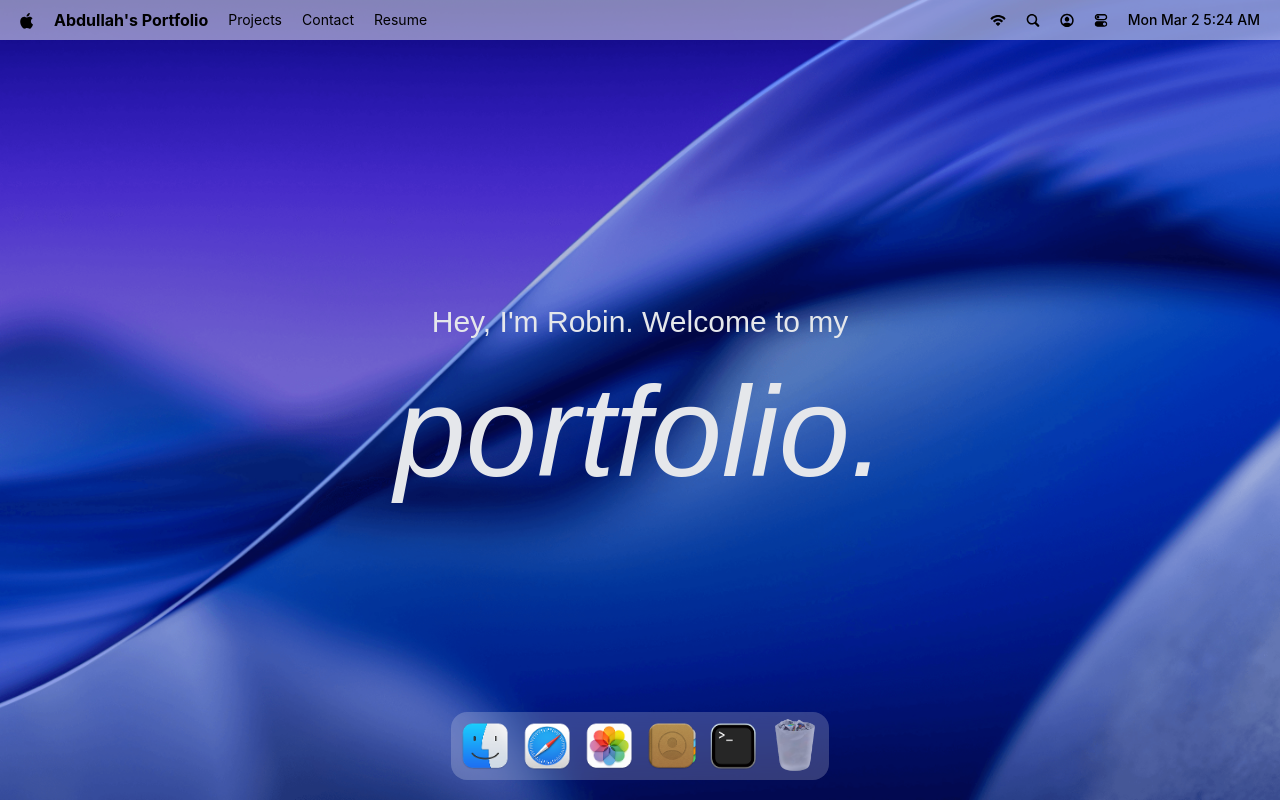
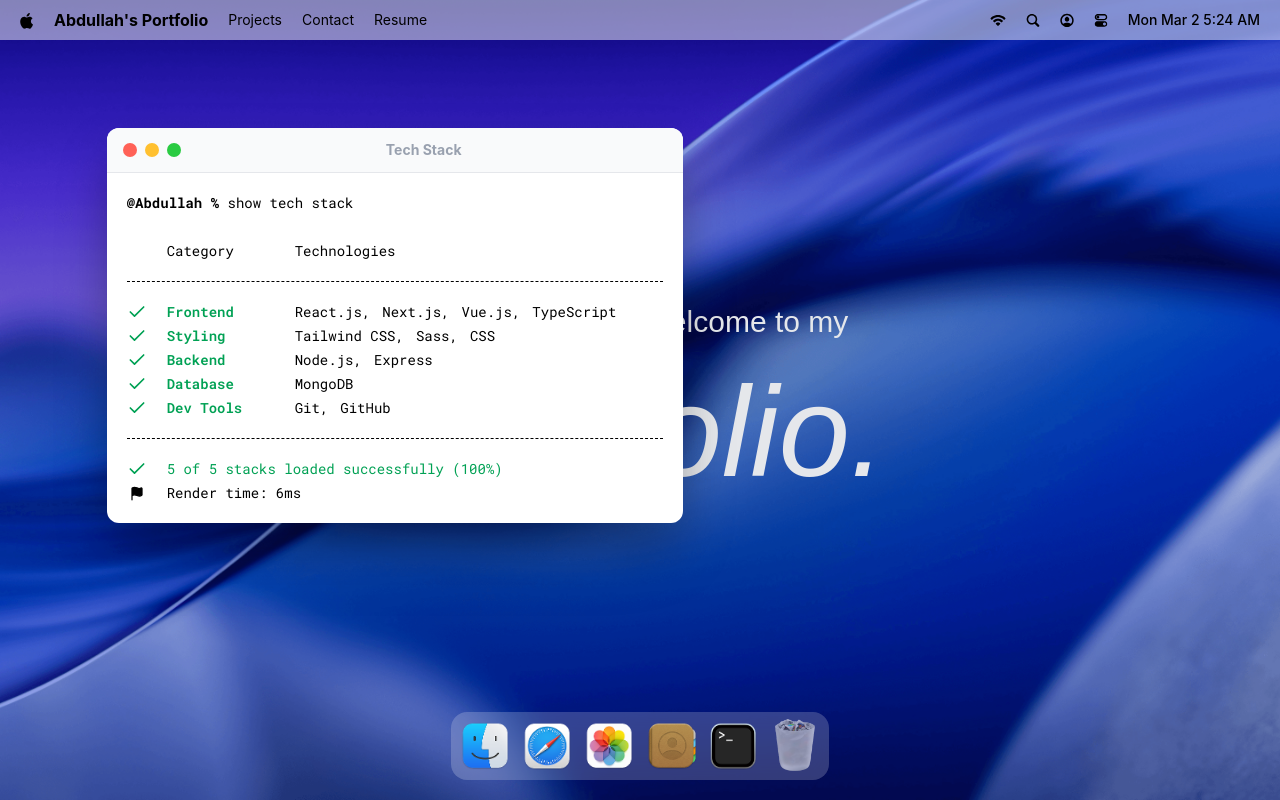
Before and after one commit to Robin-Draggy/Portfolio, a React (Vite) app: page / in a window 1280 px wide. Both pictures are taken after a click on the button 733 px from the left and 746 px from the top of the page. Built offline with nearby package versions, Linux system fonts and the light colour scheme; a web font is replaced by a local one.

Commit message:
implemented hoc/ winodw

```diff
--- a/src/App.jsx
+++ b/src/App.jsx
@@ -1,12 +1,21 @@
 import { Navbar, Welcome, Dock } from "#components";
+import { Terminal } from "#windows";
+
+import gsap from "gsap";
+import { Draggable } from "gsap/Draggable";
+
+gsap.registerPlugin(Draggable);
+
 const App = () => {
-  return(
+  return (
     <main>
       <Navbar />
       <Welcome />
       <Dock />
+
+      <Terminal />
     </main>
-  )
-}
+  );
+};
 
 export default App;
--- /dev/null
+++ b/src/components/WindowControls.jsx
@@ -0,0 +1,16 @@
+import useWindowStore from "#store/window";
+import React from "react";
+
+const WindowControls = ({ target }) => {
+  const { closeWindow } = useWindowStore();
+
+  return (
+    <div id="window-controls">
+      <div className="close" onClick={() => closeWindow(target)}></div>
+      <div className="minimize"></div>
+      <div className="maximize"></div>
+    </div>
+  );
+};
+
+export default WindowControls;
--- a/src/components/index.js
+++ b/src/components/index.js
@@ -1,5 +1,6 @@
 import Navbar from "#components/Navbar.jsx";
 import Welcome from "#components/Welcome.jsx";
 import Dock from "#components/Dock.jsx";
+import WindowControls from "./WindowControls";
 
-export { Navbar, Welcome, Dock }
+export { Navbar, Welcome, Dock, WindowControls };
--- a/src/constants/index.js
+++ b/src/constants/index.js
@@ -1,3 +1,5 @@
+import { Venus } from "lucide-react";
+
 const navLinks = [
   {
     id: 1,
@@ -102,11 +104,7 @@
 const techStack = [
   {
     category: "Frontend",
-    items: ["React.js", "Next.js", "TypeScript"],
-  },
-  {
-    category: "Mobile",
-    items: ["React Native", "Expo"],
+    items: ["React.js", "Next.js", "Vue.js", "TypeScript"],
   },
   {
     category: "Styling",
@@ -114,15 +112,15 @@
   },
   {
     category: "Backend",
-    items: ["Node.js", "Express", "NestJS", "Hono"],
+    items: ["Node.js", "Express"],
   },
   {
     category: "Database",
-    items: ["MongoDB", "PostgreSQL"],
+    items: ["MongoDB"],
   },
   {
     category: "Dev Tools",
-    items: ["Git", "GitHub", "Docker"],
+    items: ["Git", "GitHub"],
   },
 ];
 
--- a/src/hoc/WindowWrapper.jsx
+++ b/src/hoc/WindowWrapper.jsx
@@ -1 +1,55 @@
-rfce
+import useWindowStore from "#store/window";
+import { useGSAP } from "@gsap/react";
+import gsap from "gsap";
+import { Draggable } from "gsap/Draggable";
+import React, { useLayoutEffect, useRef } from "react";
+
+const WindowWrapper = (Component, windowKey) => {
+  const Wrapped = (props) => {
+    const { focusWindow, windows } = useWindowStore();
+    const { isOpen, zIndex } = windows[windowKey];
+    const ref = useRef(null);
+
+    useGSAP(() => {
+      const el = ref.current;
+      if (!el || !isOpen) return;
+
+      el.style.display = "block";
+
+      gsap.fromTo(
+        el,
+        { scale: 0.8, opacity: 0, y: 40 },
+        { scale: 1, opacity: 1, y: 0, duration: 0.4, ease: "power3.out" },
+      );
+    }, [isOpen]);
+
+    useGSAP(() => {
+      const el = ref.current;
+      if (!el) return;
+
+      const [instance] = Draggable.create(el, {
+        onPress: () => focusWindow(windowKey),
+      });
+
+      return () => instance.kill();
+    }, []);
+
+    useLayoutEffect(() => {
+      const el = ref.current;
+      if (!el) return;
+      el.style.display = isOpen ? "block" : "none";
+    }, [isOpen]);
+
+    return (
+      <section id={windowKey} ref={ref} style={{ zIndex }} className="absolute">
+        <Component {...props} />
+      </section>
+    );
+  };
+
+  Wrapped.displayName = `windowWrapper(${Component.displayName || Component.name || "Component"})`;
+
+  return Wrapped;
+};
+
+export default WindowWrapper;
--- /dev/null
+++ b/src/windows/Terminal.jsx
@@ -0,0 +1,60 @@
+import { WindowControls } from "#components";
+import { techStack } from "#constants";
+import WindowWrapper from "#hoc/WindowWrapper";
+import { Check, Flag } from "lucide-react";
+import React from "react";
+
+const Terminal = () => {
+  return (
+    <>
+      <div id="window-header">
+        <WindowControls target="terminal" />
+        <h2>Tech Stack</h2>
+      </div>
+
+      <div className="techstack">
+        <p>
+          <span className="font-bold">@Abdullah % </span>
+          show tech stack
+        </p>
+
+        <div className="label">
+          <p className="w-32">Category</p>
+          <p>Technologies</p>
+        </div>
+
+        <ul className="content">
+          {techStack.map(({ category, items }) => (
+            <li key={category} className="flex items-center">
+              <Check className="check" size={20} />
+              <h3>{category}</h3>
+              <ul>
+                {items.map((item, i) => (
+                  <li key={i}>
+                    {item}
+                    {i < items.length - 1 ? "," : ""}
+                  </li>
+                ))}
+              </ul>
+            </li>
+          ))}
+        </ul>
+
+        <div className="footnote">
+          <p>
+            <Check size={20} />5 of 5 stacks loaded successfully (100%)
+          </p>
+
+          <p className="text-black">
+            <Flag size={15} fill="black" />
+            Render time: 6ms
+          </p>
+        </div>
+      </div>
+    </>
+  );
+};
+
+const TerminalWindow = WindowWrapper(Terminal, "terminal");
+
+export default TerminalWindow;
--- /dev/null
+++ b/src/windows/index.js
@@ -0,0 +1,3 @@
+import Terminal from "./Terminal";
+
+export { Terminal };
```
